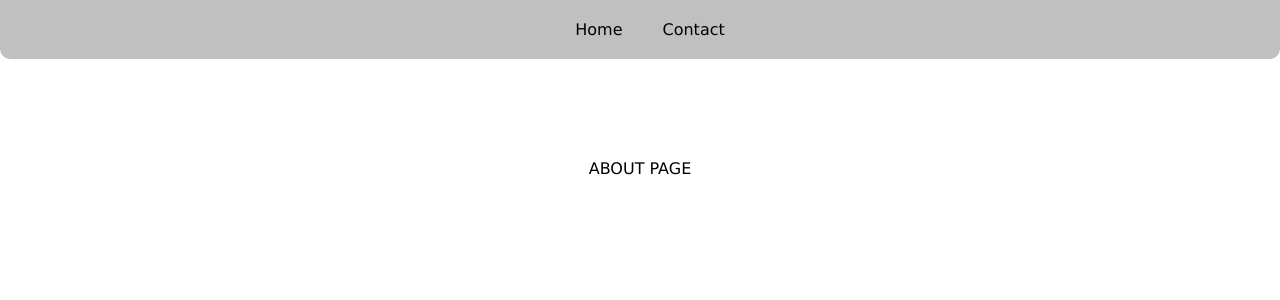
After one commit to zharkaa/uas-pemograman-web, a PHP site: page /pages/about.html in a window 1280 px wide. The commit adds this page. Shown: the top 300 px of the page. Run offline with PHP 8.4, Linux system fonts and the light colour scheme.

Commit message:
add search bar and about page

```diff
--- /dev/null
+++ b/pages/about.html
@@ -0,0 +1,26 @@
+<!DOCTYPE html>
+<html lang="en">
+  <head>
+    <meta charset="UTF-8" />
+    <meta http-equiv="X-UA-Compatible" content="IE=edge" />
+    <meta name="viewport" content="width=device-width, initial-scale=1.0" />
+    <link rel="stylesheet" href="../style.css" />
+    <title>About</title>
+  </head>
+  <body>
+    <!-- Navbar -->
+    <div class="cont">
+      <nav>
+        <ul class="links">
+          <li><a href="../index.html">Home</a></li>
+          <li><a href="#">Contact</a></li>
+          <div id="indicator"></div>
+        </ul>
+      </nav>
+    </div>
+    <div id="about-container">
+      <div id="about"></div>
+      ABOUT PAGE
+    </div>
+  </body>
+</html>
--- a/style.css
+++ b/style.css
@@ -57,6 +57,54 @@ nav {
   padding: 100px;
 }
 
+/* SEARCH */
+.s-container {
+  display: flex;
+  justify-content: center;
+  align-items: center;
+  padding: 100px;
+  /* background-color: #c0c0c0; */
+}
+
+.search-bar {
+  /* width: 100%; */
+  width: 800px;
+  max-width: 700px;
+  background: rgba(255, 255, 255, 0.2);
+  display: flex;
+  align-items: center;
+  padding: 10px;
+  border-radius: 60px;
+  border: 1px solid #b7b7b7;
+}
+
+.search-bar input {
+  background: transparent;
+  flex: 1;
+  border: 0;
+  outline: none;
+  padding: 24px 20px;
+  font-size: 20px;
+  color: #a09fa0;
+}
+
+::placeholder {
+  color: #b7b7b7;
+}
+
+.search-bar button img {
+  width: 25px;
+  cursor: pointer;
+}
+
+.search-bar button {
+  border: 0;
+  border-radius: 50%;
+  width: 60px;
+  height: 60px;
+  background-color: #6d6c69;
+}
+
 /* Card Section */
 /*
   * 3 equal columns
@@ -91,3 +139,19 @@ nav {
 .card-description {
   margin-top: 5px;
 }
+
+/* footer */
+footer {
+  background-color: #c0c0c0;
+  padding: 20px;
+  text-align: center;
+  /* border-radius: 10px 10px 0 0; */
+}
+
+/* About page */
+#about-container {
+  display: flex;
+  justify-content: center;
+  align-items: center;
+  padding: 100px;
+}
```
Also changed, not shown: index.html (+13 -2 lines), images/search.png (added).
